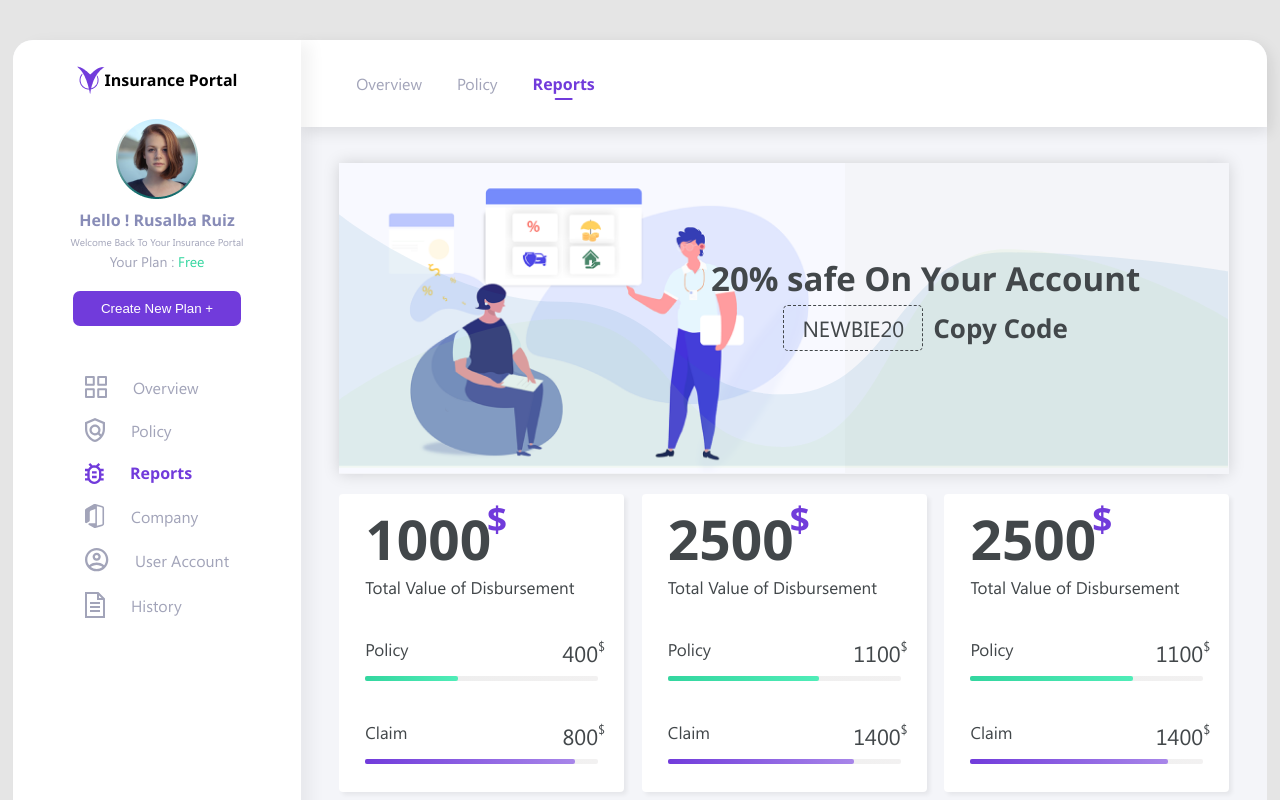
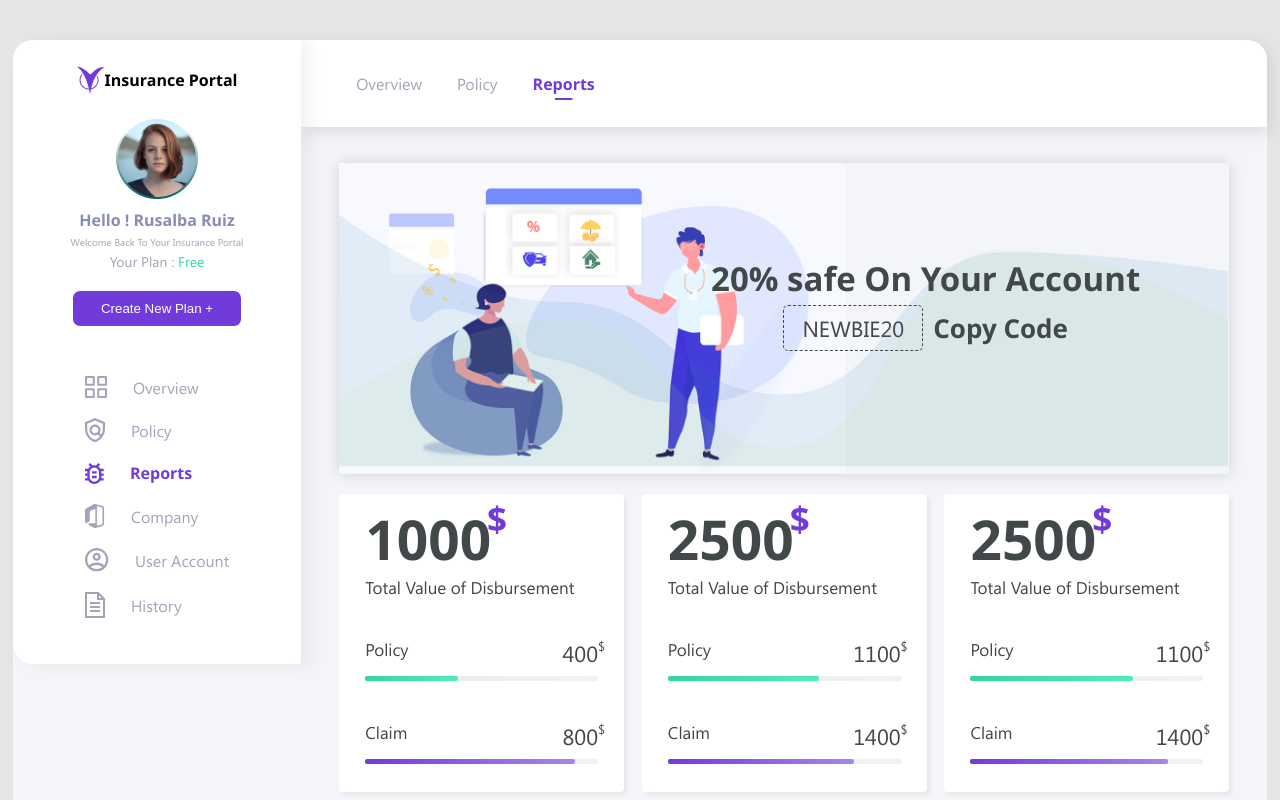
Before and after one commit to dotmantosh/appsilon_insurance_portal_react, a React (Create React App) app: page / in a window 1280 px wide. Shown: the top 800 px of the page. Built offline with nearby package versions, Linux system fonts and the light colour scheme.

Commit message:
responsiveness

```diff
--- a/src/css/dashboard.css
+++ b/src/css/dashboard.css
@@ -1,7 +1,7 @@
 .dashboard{
   display: flex;
   width: 98%;
-  height: 1125px;
+  min-height: 1125px;
   background: #F4F5F9;
   border-radius: 20px;
   position: relative;
```
